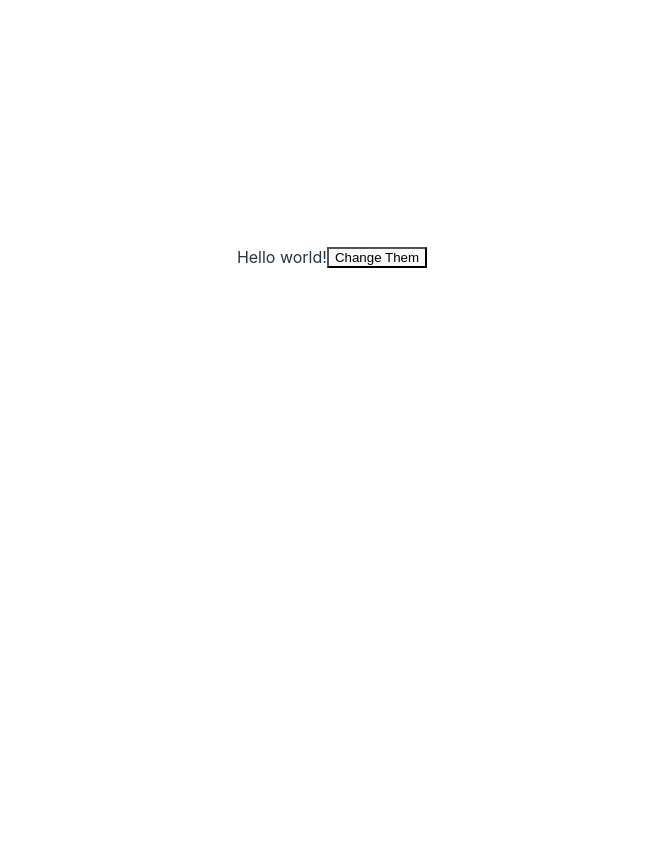
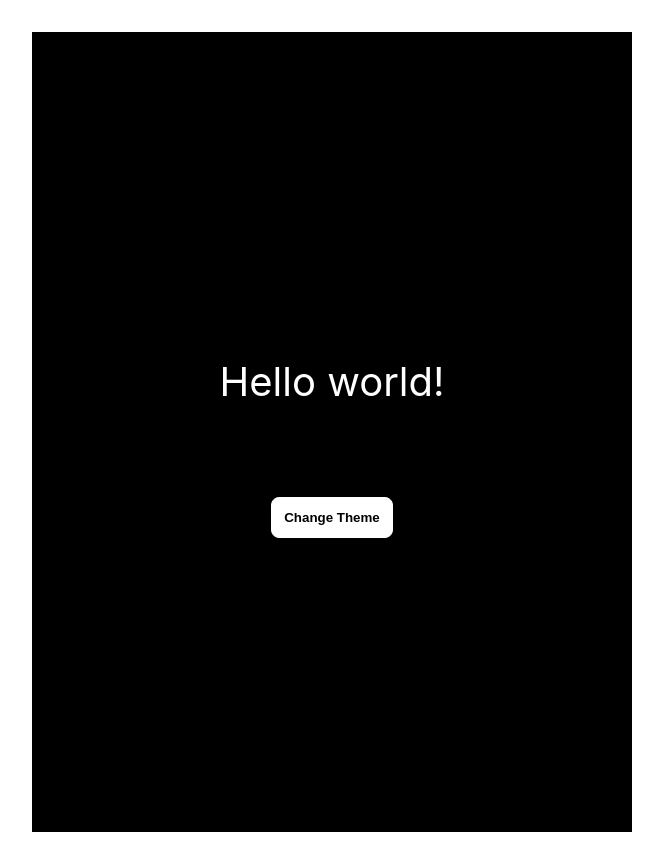
Before and after one commit to srinivazCoder/ReactJS-projects, a React (Vite) app: page / in a window 1280 px wide. Shown: the whole page, without its empty margins (308-971 px from the left). Before the commit the page ends 800 px from the top, so only its background shows below. Built offline with nearby package versions, Linux system fonts and the light colour scheme.

Commit message:
completed switch mode component changes

```diff
--- a/src/components/switch-mode/Index.jsx
+++ b/src/components/switch-mode/Index.jsx
@@ -1,11 +1,18 @@
-import { useState } from "react";
+import "./styles.css";
+import useLocalStorage from "./useLocalStorage.jsx"
 export default function SwitchMode(){
 
+    const [theme,setTheme] = useLocalStorage("theme","dark");
 
-    return <div className="light-dark-mode">
+    function handleToggleTheme(){
+        setTheme(theme==="dark" ? "light" : "dark");
+    }
+
+
+    return <div className="light-dark-mode" data-theme={theme}>
         <div className="container">
             <p>Hello world!</p>
-            <button >Change Them</button>
+            <button onClick={handleToggleTheme}>Change Theme</button>
         </div>
     </div>
 
--- a/src/components/switch-mode/styles.css
+++ b/src/components/switch-mode/styles.css
@@ -0,0 +1,46 @@
+ :root{
+    --background : #ffffff;
+    --text-primary : #000;
+    --button-bg :#000;
+    --button-text : #ffffff;
+ }
+
+ [data-theme = "dark"]{
+    --background : #000;
+    --text-primary : #fff;
+    --button-bg :#fff;
+    --button-text : #000;
+ }
+
+ .light-dark-mode{
+    background-color: var(--background);
+    height:100vh;
+    display: flex;
+    flex-direction: column;
+    justify-content: center;
+    font-size: 20px;
+    transition: all 0.5s;
+
+ }
+ .light-dark-mode .container{
+    display: flex;
+    justify-content: center;
+    align-items: center;
+    flex-direction: column;
+    gap:30px;
+ }
+ .light-dark-mode .container p {
+    color:var(--text-primary);
+    font-size:  40px;
+ }
+
+ .light-dark-mode .container button{
+    background-color: var(--button-bg);
+    border: 1px solid var(--button-bg);
+    color:var(--button-text);
+    margin:15px 0px;
+    padding : 12px;
+    border-radius: 8px;
+    font-weight:600;
+    cursor:pointer;
+ }
--- a/src/components/switch-mode/useLocalStorage.jsx
+++ b/src/components/switch-mode/useLocalStorage.jsx
@@ -1,4 +1,6 @@
-// import { useState } from "react"
+import { useState } from "react"
+
+import { useEffect } from "react";
 
 export default function useLocalStorage(key,defaultValue){
     const [value,setValue] = useState(()=>{
@@ -9,6 +11,13 @@
         }catch(error){
             currentValue = defaultValue
         }
+
         return currentValue;
-    })
+    });
+
+    useEffect(()=>{
+        localStorage.setItem(key,JSON.stringify(value));
+    },[key,value]);
+
+    return [value,setValue];
 }
```
